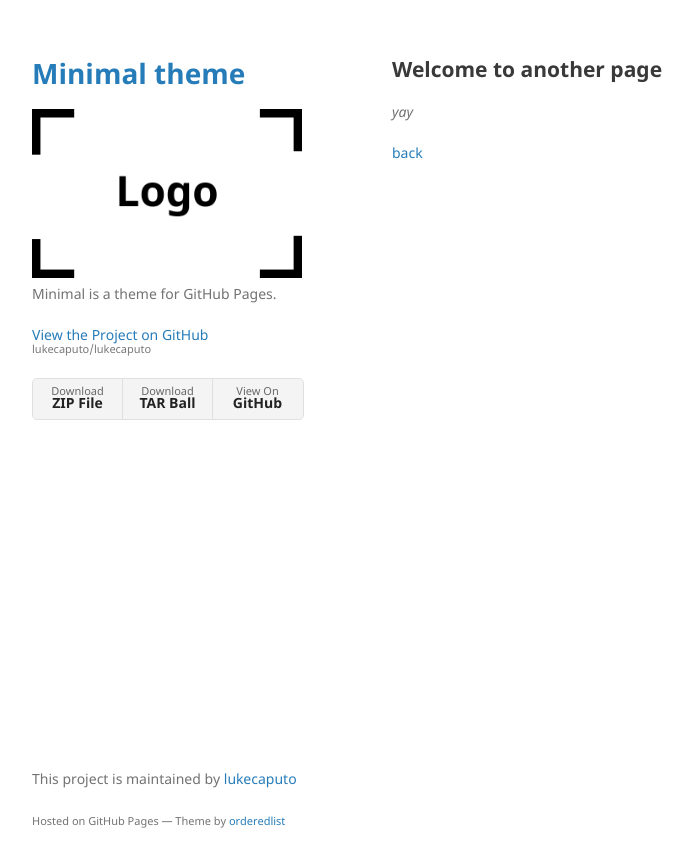
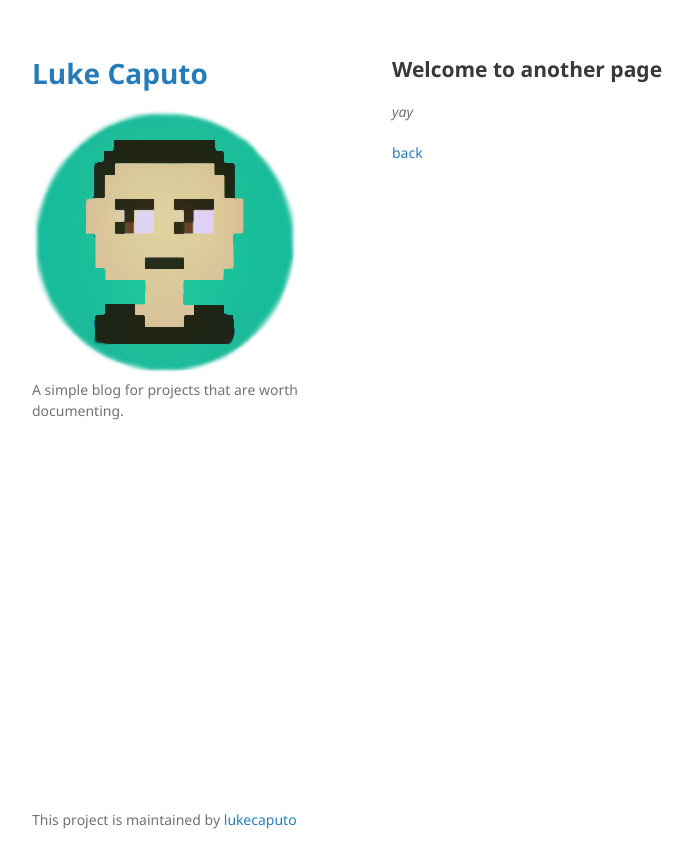
Before and after one commit to lukecaputo/lukecaputo, a Jekyll site: the page built from another-page.md, in a window 1280 px wide. Shown: the top 868 px of the page, without its empty margins (178-871 px from the left). Built offline with Jekyll 4.4.1, drawn with Linux system fonts in a browser that asks for light colours; our own code applies the rules of GitHub Pages for plain Markdown files.

```diff
--- a/_config.yml
+++ b/_config.yml
@@ -1,6 +1,6 @@
-title: Minimal theme
+title: Luke Caputo
 logo: /assets/img/logo.png
-description: Minimal is a theme for GitHub Pages.
+description: A simple blog for projects that are worth documenting.
 show_downloads: true
 google_analytics:
 theme: jekyll-theme-minimal
--- a/_layouts/default.html
+++ b/_layouts/default.html
@@ -22,21 +22,6 @@
 
         <p>{{ site.description | default: site.github.project_tagline }}</p>
 
-        {% if site.github.is_project_page %}
-        <p class="view"><a href="{{ site.github.repository_url }}">View the Project on GitHub <small>{{ site.github.repository_nwo }}</small></a></p>
-        {% endif %}
-
-        {% if site.github.is_user_page %}
-        <p class="view"><a href="{{ site.github.owner_url }}">View My GitHub Profile</a></p>
-        {% endif %}
-
-        {% if site.show_downloads %}
-        <ul class="downloads">
-          <li><a href="{{ site.github.zip_url }}">Download <strong>ZIP File</strong></a></li>
-          <li><a href="{{ site.github.tar_url }}">Download <strong>TAR Ball</strong></a></li>
-          <li><a href="{{ site.github.repository_url }}">View On <strong>GitHub</strong></a></li>
-        </ul>
-        {% endif %}
       </header>
       <section>
 
@@ -44,22 +29,9 @@
 
       </section>
       <footer>
-        {% if site.github.is_project_page %}
-        <p>This project is maintained by <a href="{{ site.github.owner_url }}">{{ site.github.owner_name }}</a></p>
-        {% endif %}
-        <p><small>Hosted on GitHub Pages &mdash; Theme by <a href="https://github.com/orderedlist">orderedlist</a></small></p>
+        <p>This project is maintained by <a href="https://github.com/lukecaputo">lukecaputo</a></p>
       </footer>
     </div>
     <script src="{{ "/assets/js/scale.fix.js" | relative_url }}"></script>
-    {% if site.google_analytics %}
-    <script>
-      (function(i,s,o,g,r,a,m){i['GoogleAnalyticsObject']=r;i[r]=i[r]||function(){
-      (i[r].q=i[r].q||[]).push(arguments)},i[r].l=1*new Date();a=s.createElement(o),
-      m=s.getElementsByTagName(o)[0];a.async=1;a.src=g;m.parentNode.insertBefore(a,m)
-      })(window,document,'script','https://www.google-analytics.com/analytics.js','ga');
-      ga('create', '{{ site.google_analytics }}', 'auto');
-      ga('send', 'pageview');
-    </script>
-    {% endif %}
   </body>
 </html>
```
Also changed, not shown: index.md (+5 -116 lines), assets/img/logo.png, 3 other files.
